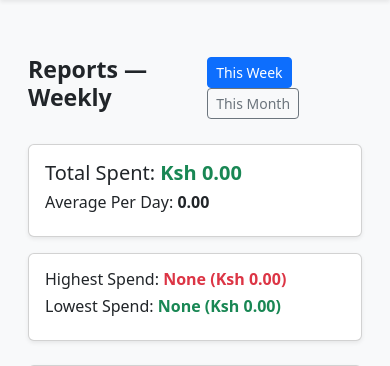
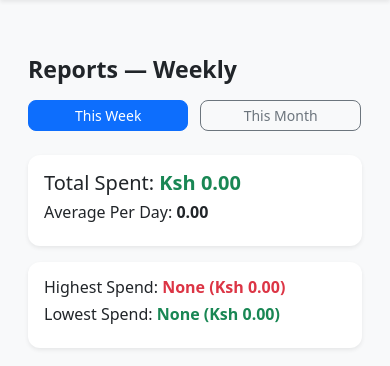
Before and after one commit to Kimeudan05/foodtrack, a Flask app: page /reports in a window 390 px wide. Shown: the part 56-422 px from the top of the page. Run offline with Flask 3, Linux system fonts and the light colour scheme; the visitor is signed in with stand-in values (Sample User, id 1); data that the repository does not hold is empty.

Commit message:
added some css for styling

```diff
--- a/app.py
+++ b/app.py
@@ -3,4 +3,4 @@
 app = create_app()
 
 if __name__ == "__main__":
-    app.run(debug=True)
+    app.run(debug=False)  # Never use debug=True in production
--- a/foodtrack/static/css/styles.css
+++ b/foodtrack/static/css/styles.css
@@ -9,3 +9,48 @@
 .alert {
   border-radius: 8px;
 }
+@media (max-width: 576px) {
+  /* Smaller font for table on extra small devices */
+  table.table {
+    font-size: 0.85rem;
+  }
+
+  /* Hide the Date column */
+  table.table thead th:nth-child(5),
+  table.table tbody td:nth-child(5) {
+    display: none;
+  }
+
+  /* Stack the daily/weekly buttons below the heading */
+  .d-flex.justify-content-between {
+    flex-direction: column;
+    align-items: flex-start;
+  }
+  .d-flex.justify-content-between > div {
+    margin-top: 0.5rem;
+    width: 100%;
+  }
+  .d-flex.justify-content-between > div .btn {
+    width: 48%;
+    margin-right: 4%;
+  }
+  .d-flex.justify-content-between > div .btn:last-child {
+    margin-right: 0;
+  }
+
+  /* Stack date picker and view button vertically */
+  form.d-flex.align-items-center.mb-3 {
+    flex-direction: column;
+    align-items: stretch;
+  }
+  form.d-flex.align-items-center.mb-3 input[type="date"],
+  form.d-flex.align-items-center.mb-3 button {
+    width: 100%;
+    margin-bottom: 0.5rem;
+  }
+
+  /* Make alerts font smaller */
+  .alert {
+    font-size: 0.9rem;
+  }
+}
--- a/foodtrack/static/js/charts.js
+++ b/foodtrack/static/js/charts.js
@@ -2,7 +2,11 @@
   const ctx = document.getElementById("spendingChart");
 
   if (ctx && typeof Chart !== "undefined") {
-    new Chart(ctx, {
+    // check if a Chart instance already exists on this canvas
+    if (ctx.chart) {
+      ctx.chart.destroy(); // destroy the existing chart instance
+    }
+    ctx.chart = new Chart(ctx, {
       type: "line",
       data: {
         labels: labels,
--- a/foodtrack/templates/base.html
+++ b/foodtrack/templates/base.html
@@ -9,7 +9,7 @@
     <!-- Bootstrap CSS -->
     <link href="https://cdn.jsdelivr.net/npm/bootstrap@5.3.2/dist/css/bootstrap.min.css" rel="stylesheet">
     <link rel="stylesheet" href="https://cdn.jsdelivr.net/npm/bootstrap-icons@1.11.3/font/bootstrap-icons.min.css">
-    <link rel="stylesheet" href="{{ url_for('static', filename='css/style.css') }}">
+    <link rel="stylesheet" href="{{ url_for('static', filename='css/styles.css') }}">
 </head>
 
 <body class="bg-light">
--- a/foodtrack/templates/reports.html
+++ b/foodtrack/templates/reports.html
@@ -1,10 +1,13 @@
 {% extends 'base.html' %}
 {% block content %}
-<div class="d-flex justify-content-between align-items-center mb-4">
-    <h3 class="fw-bold">Reports — {{ 'Weekly' if view == 'week' else 'Monthly' }}</h3>
+<div class="d-flex flex-column flex-md-row justify-content-between align-items-start align-items-md-center mb-4">
+    <h3 class="fw-bold mb-2 mb-md-0">
+        Reports — {{ 'Weekly' if view == 'week' else 'Monthly' }}
+    </h3>
     <div>
         <a href="{{ url_for('main.reports', view='week') }}"
-            class="btn btn-outline-primary btn-sm {% if view=='week' %}active{% endif %}">This Week</a>
+            class="btn btn-outline-primary btn-sm {% if view=='week' %}active{% endif %}  me-2 ">This
+            Week</a>
         <a href="{{ url_for('main.reports', view='month') }}"
             class="btn btn-outline-secondary btn-sm {% if view=='month' %}active{% endif %}">This Month</a>
     </div>
```
